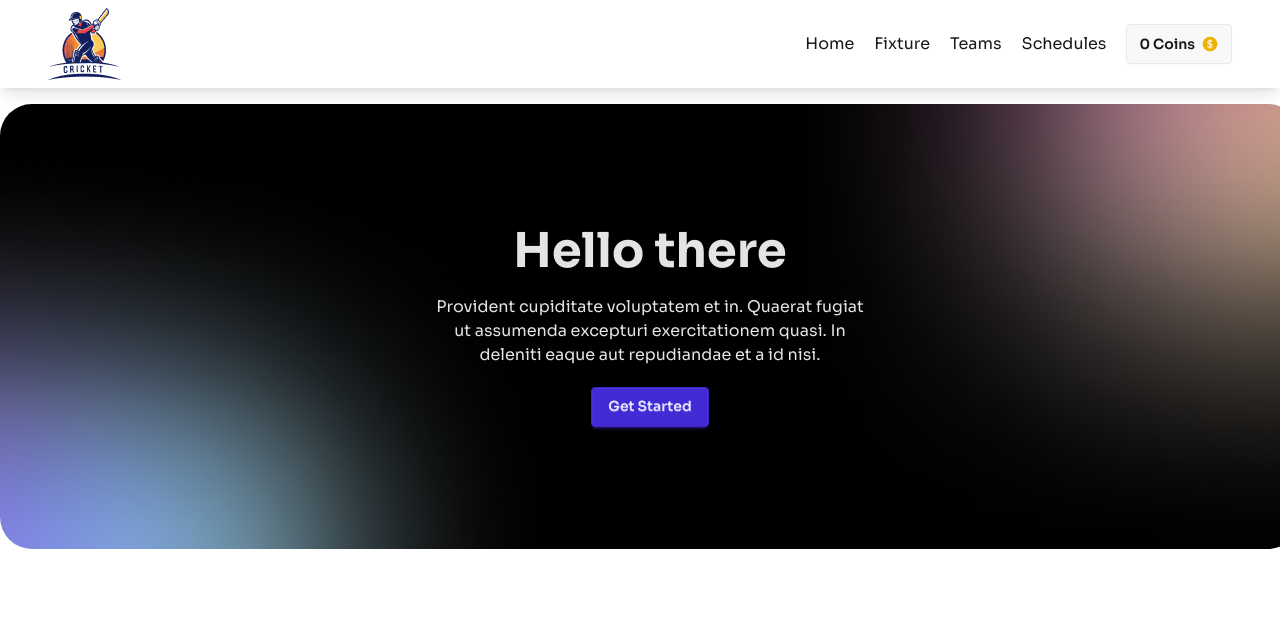
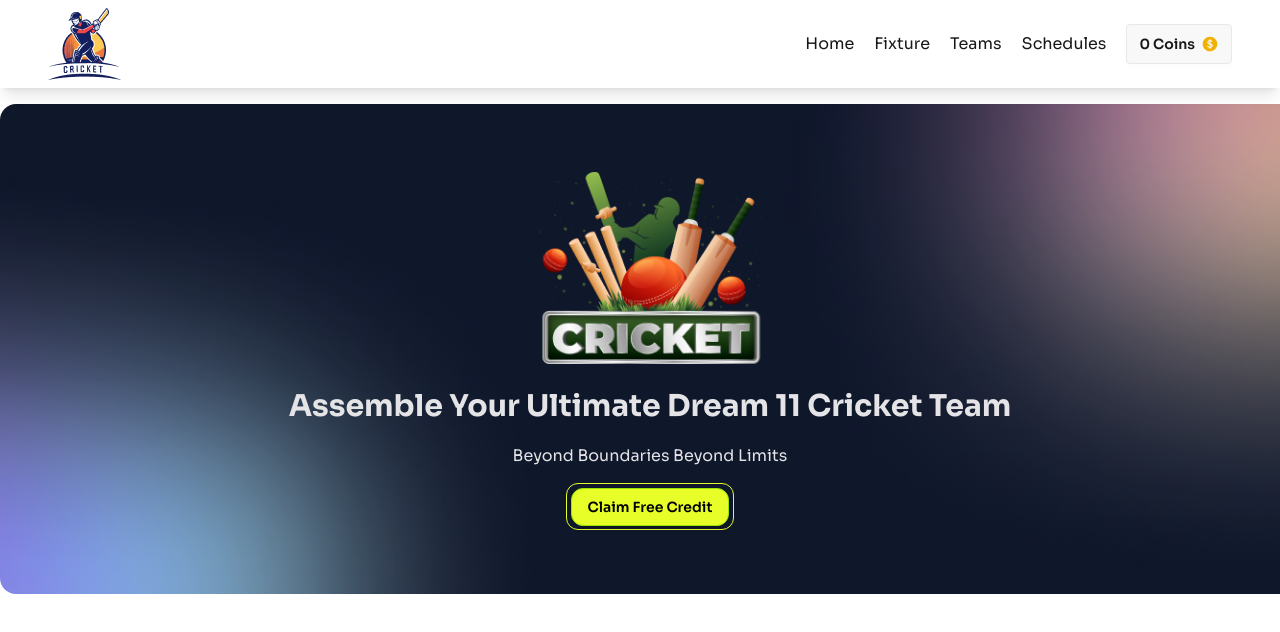
Before and after one commit to LaboneeAktar/dream-cricket-team, a React (Vite) app: page / in a window 1280 px wide. Shown: the top 632 px of the page. Built offline with nearby package versions, Linux system fonts and the light colour scheme.

Commit message:
Completed banner section

```diff
--- a/src/Components/Banner/Banner.jsx
+++ b/src/Components/Banner/Banner.jsx
@@ -1,23 +1,33 @@
-import bannerImage from "../../assets/images/bg-shadow.png";
+import bannerShadow from "../../assets/images/bg-shadow.png";
+import bannerImage from "../../assets/images/banner-main.png";
 const Banner = () => {
   return (
     <div>
       <div
-        className="hero w-[1300px] h-[445px] mx-auto rounded-4xl bg-black"
+        className="hero lg:w-[1300px] lg:h-[490px] mx-auto rounded-2xl bg-slate-900"
         style={{
-          backgroundImage: `url(${bannerImage})`,
+          backgroundImage: `url(${bannerShadow})`,
         }}
       >
-        <div className=""></div>
-        <div className="hero-content text-neutral-content text-center">
-          <div className="max-w-md">
-            <h1 className="mb-5 text-5xl font-bold">Hello there</h1>
-            <p className="mb-5">
-              Provident cupiditate voluptatem et in. Quaerat fugiat ut assumenda
-              excepturi exercitationem quasi. In deleniti eaque aut repudiandae
-              et a id nisi.
-            </p>
-            <button className="btn btn-primary">Get Started</button>
+        <div className="hero-content text-neutral-content">
+          <div className="">
+            <img
+              className="mx-auto h-48 w-56 object-cover mb-5 lg:mb-6"
+              src={bannerImage}
+              alt=""
+            />
+
+            <h1 className="mb-5 text-xl lg:text-3xl font-bold text-center">
+              Assemble Your Ultimate Dream 11 Cricket Team
+            </h1>
+            <div className="max-w-md text-center mx-auto">
+              <p className="mb-5">Beyond Boundaries Beyond Limits</p>
+              <span className="border border-[#E7FE29] px-1 py-3 rounded-xl">
+                <button className="px-4 py-2 text-sm font-semibold text-black bg-[#E7FE29] border border-lime-400 rounded-xl shadow-md hover:bg-lime-300 hover:shadow-lg transition-all duration-300">
+                  Claim Free Credit
+                </button>
+              </span>
+            </div>
           </div>
         </div>
       </div>
```
